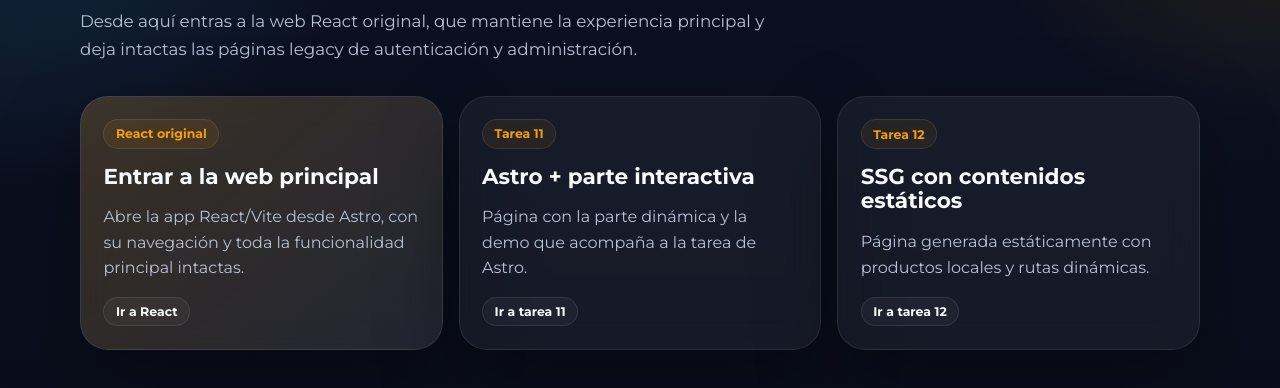
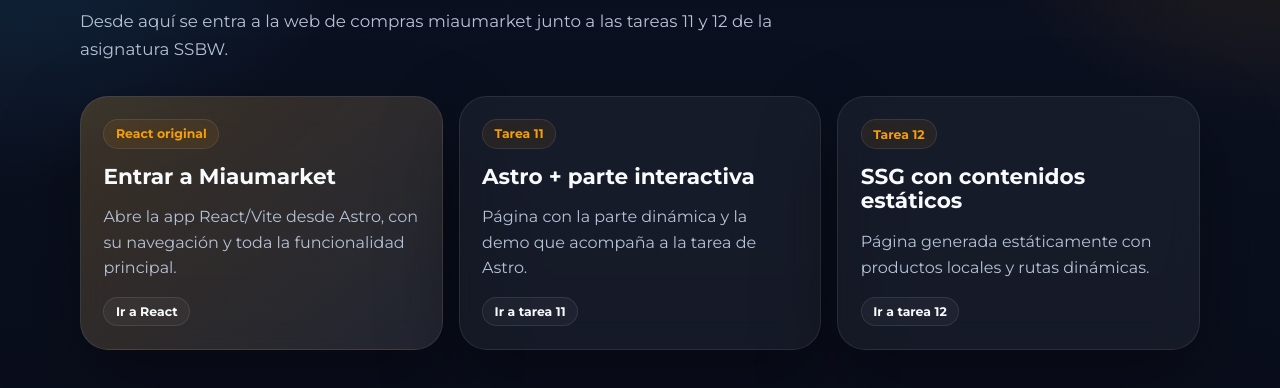
Before and after one commit to aaronblanco/SSBW, an Astro site in the folder astro/: page / in a window 1280 px wide. Shown: the part 238-626 px from the top of the page. Built offline with nearby package versions, Linux system fonts and the light colour scheme; Astro itself is replaced by a stand-in of ours; no server answers.

Commit message:
Cambios index

```diff
--- a/astro/src/pages/index.astro
+++ b/astro/src/pages/index.astro
@@ -11,16 +11,15 @@
 			<p class="eyebrow">SSBW / Astro</p>
 			<h1>Astro es la puerta de entrada</h1>
 			<p class="lead">
-				Desde aquí entras a la web React original, que mantiene la experiencia principal y deja intactas
-				las páginas legacy de autenticación y administración.
+				Desde aquí se entra a la web de compras miaumarket junto a las tareas 11 y 12 de la asignatura SSBW.
 			</p>
 		</section>
 
 		<section class="links-grid" aria-label="Navegación principal">
 			<a class="link-card featured" href={reactUrl}>
 				<span class="tag">React original</span>
-				<h2>Entrar a la web principal</h2>
-				<p>Abre la app React/Vite desde Astro, con su navegación y toda la funcionalidad principal intactas.</p>
+				<h2>Entrar a Miaumarket</h2>
+				<p>Abre la app React/Vite desde Astro, con su navegación y toda la funcionalidad principal.</p>
 				<span class="cta">Ir a React</span>
 			</a>
 
```
